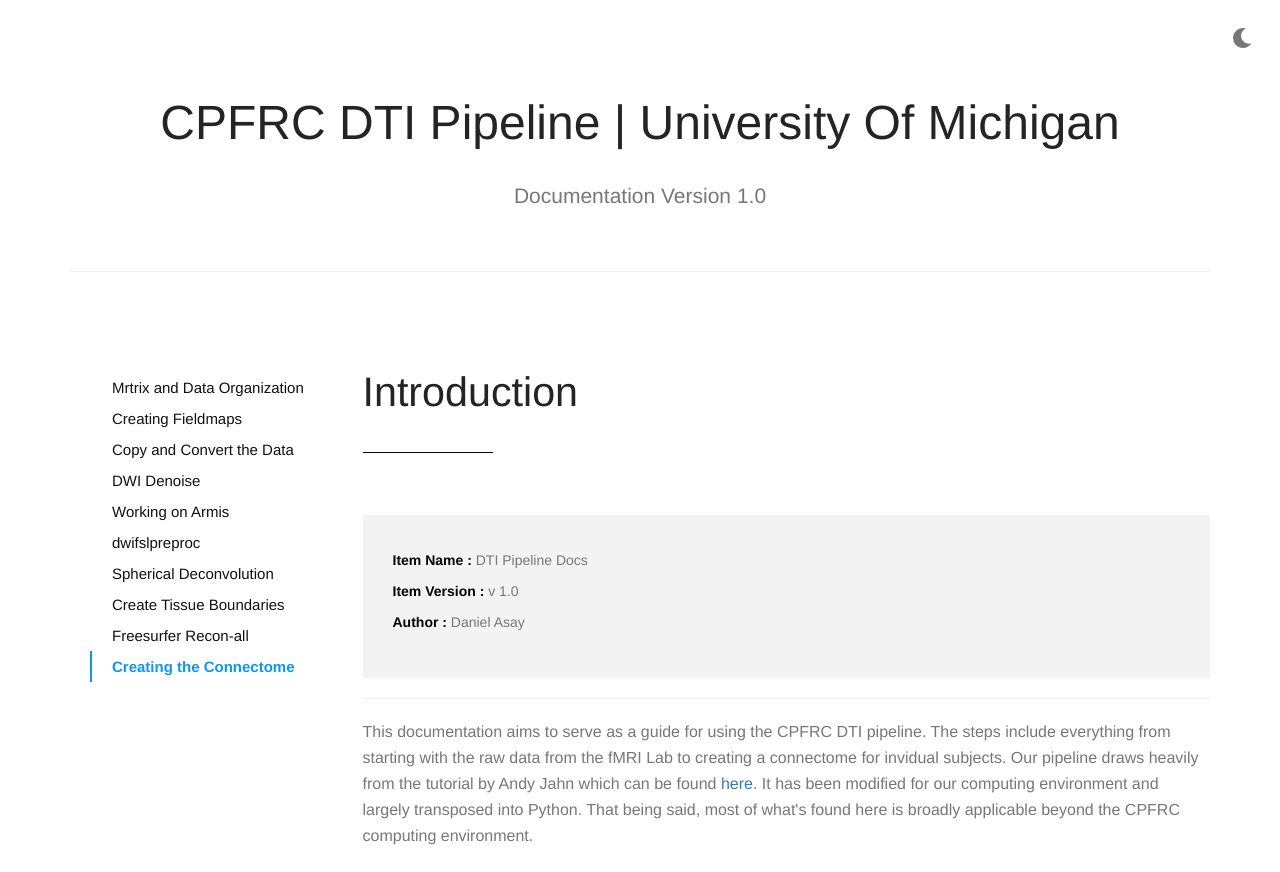
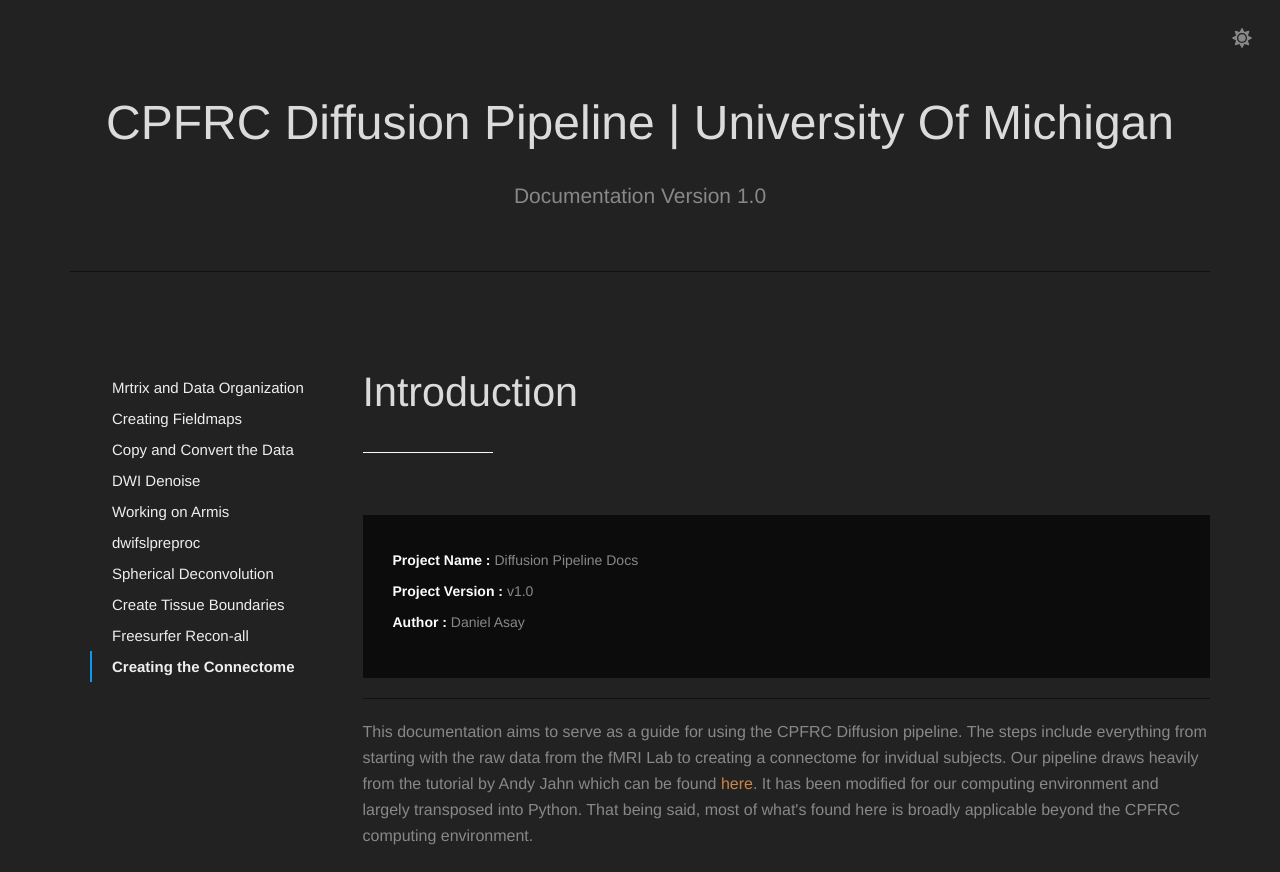
Before and after one commit to cpfrc-neuroimaging/cpfrc_dti_pipeline, a plain HTML site: page index.html in a window 1280 px wide. Shown: the top 872 px of the page. Drawn offline with Linux system fonts and the light colour scheme.

Commit message:
dark mode is now default

```diff
--- a/index.html
+++ b/index.html
@@ -3,7 +3,7 @@
 <!--[if IE 7 ]><html class="ie ie7" lang="en"> <![endif]-->
 <!--[if IE 8 ]><html class="ie ie8" lang="en"> <![endif]-->
 <!--[if (gte IE 9)|!(IE)]><!-->
-<html lang="en">
+<html lang="en" class="dark">
 <!--<![endif]-->
 
 <head>
@@ -15,7 +15,7 @@
     <meta name="author" content="">
     <meta name="keywords" content="">
 
-    <title>CPFRC DTI Pipeline Documentation | University of Michigan</title>
+    <title>CPFRC Diffusion Pipeline Documentation | University of Michigan</title>
 
     <link rel="shortcut icon" href="images/UM.ico" type="image/x-icon">
 
@@ -91,7 +91,7 @@
                 <div class="row">
                     <div class="col-md-12">
                         <div class="big-title text-center">
-                            <h1>CPFRC DTI Pipeline | University of Michigan</h1>
+                            <h1>CPFRC Diffusion Pipeline | University of Michigan</h1>
                             <p class="lead">Documentation Version 1.0</p>
                         </div>
                         <!-- end title -->
@@ -144,15 +144,15 @@
                                     <div class="col-md-12 full">
                                         <div class="intro1">
                                             <ul>
-                                                <li><strong>Item Name : </strong>DTI Pipeline Docs</li>
-                                                <li><strong>Item Version : </strong> v 1.0</li>
+                                                <li><strong>Project Name : </strong>Diffusion Pipeline Docs</li>
+                                                <li><strong>Project Version : </strong> v1.0</li>
                                                 <li><strong>Author  : </strong>Daniel Asay</li>
                                             </ul>
                                         </div>
 
                                         <hr>
                                         <div>
-                                            <p>This documentation aims to serve as a guide for using the CPFRC DTI pipeline. The steps include everything from starting with the raw data from the fMRI Lab to creating a connectome for invidual subjects. Our pipeline draws heavily from the tutorial by Andy Jahn which can be found <a href="https://andysbrainbook.readthedocs.io/en/latest/MRtrix/MRtrix_Introduction.html" target="_blank">here</a>. It has been modified for our computing environment and largely transposed into Python. That being said, most of what's found here is broadly applicable beyond the CPFRC computing environment.
+                                            <p>This documentation aims to serve as a guide for using the CPFRC Diffusion pipeline. The steps include everything from starting with the raw data from the fMRI Lab to creating a connectome for invidual subjects. Our pipeline draws heavily from the tutorial by Andy Jahn which can be found <a href="https://andysbrainbook.readthedocs.io/en/latest/MRtrix/MRtrix_Introduction.html" target="_blank">here</a>. It has been modified for our computing environment and largely transposed into Python. That being said, most of what's found here is broadly applicable beyond the CPFRC computing environment.
                                             </p>
 
                                             <h4>Software Requirements</h4>
```
